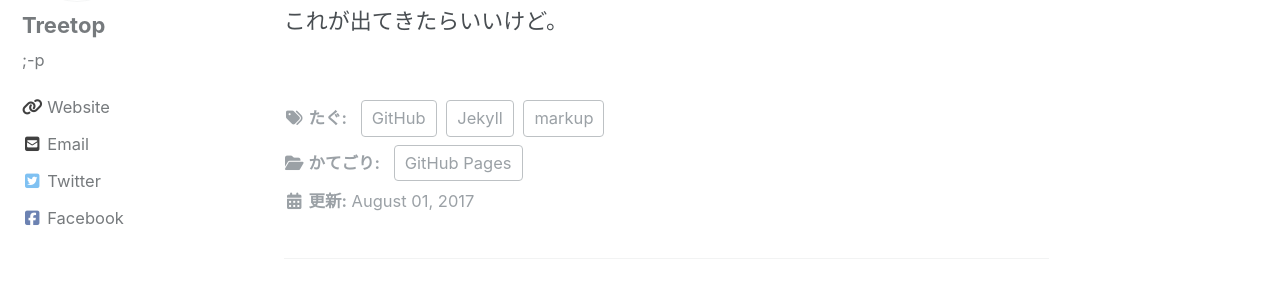
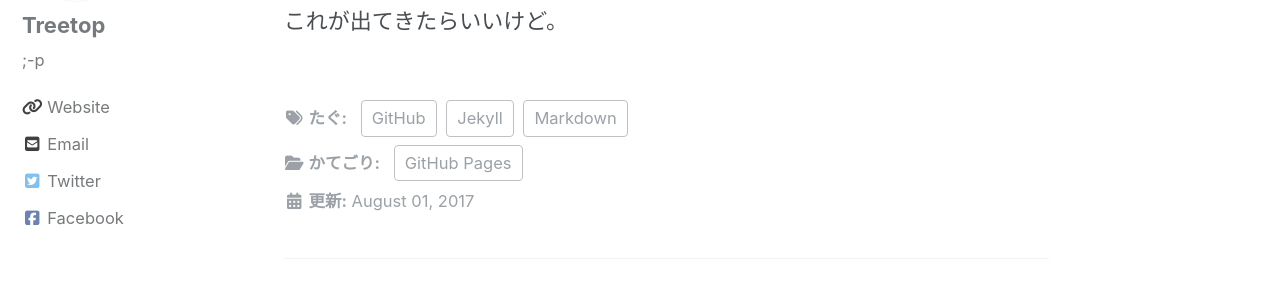
Before and after one commit to laureltreetop/laureltreetop.github.io, a Jekyll site: the page built from _posts/2017-08-01-grumble.md, in a window 1280 px wide and 900 px high, scrolled down 945 px. Shown: the part 152-442 px from the top of the window. Built offline with Jekyll 4.4.1, drawn with Linux system fonts in a browser that asks for light colours; nearby versions of some CDN libraries.

Commit message:
Update 2017-08-01-grumble.md

```diff
--- a/_posts/2017-08-01-grumble.md
+++ b/_posts/2017-08-01-grumble.md
@@ -6,7 +6,7 @@ categories:
   - GitHub Pages
 tags:
   - GitHub
-  - markup
+  - Markdown
   - Jekyll
 ---
 もうね、ここまで来るのが大変だったの；；
```
